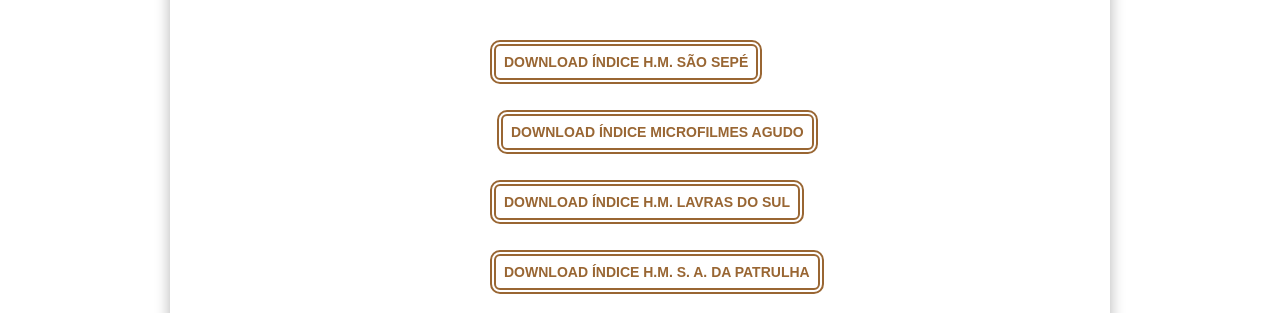
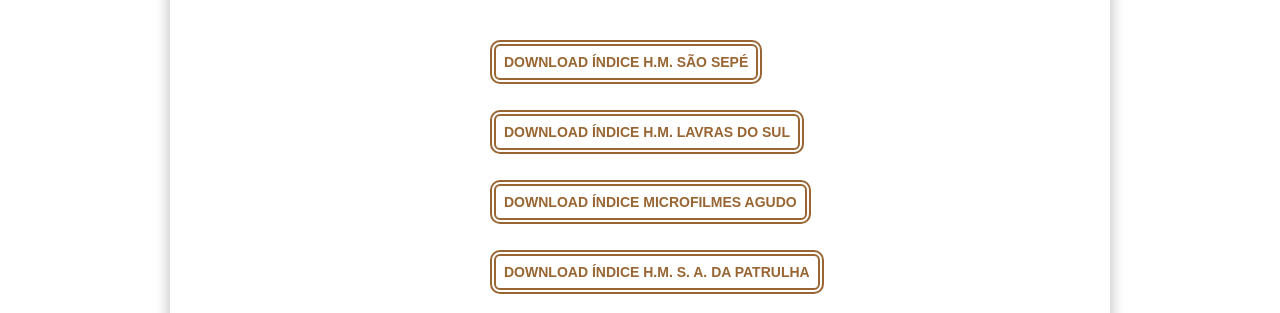
Before and after one commit to claudiovargas1955/claudiovargas1955.github.io, a Jekyll site: the page built from _pages/downloads.html, in a window 1280 px wide. Shown: the part 472-785 px from the top of the page. Built offline with Jekyll 4.4.1, drawn with Linux system fonts in a browser that asks for light colours; some web fonts are replaced.

Commit message:
Update downloads.html

```diff
--- a/_pages/downloads.html
+++ b/_pages/downloads.html
@@ -39,7 +39,7 @@ title:  "DOWNLOADS"
 			 padding-right:8px;
                          color:#996633;
 			 font-weight:bold;
-			 margin-left:307px;
+			 margin-left:300px;
 
             }
 
@@ -132,8 +132,8 @@ relacionadas: <br><br>
 
 <div id="indices">
 <a class="indls" href="I.H.M. SÃO SEPÉ.rar">DOWNLOAD ÍNDICE H.M. SÃO SEPÉ</a><br>
-<a class="indsap" href="I.H.M. LAVRAS DO SUL.rar">DOWNLOAD ÍNDICE MICROFILMES AGUDO</a><br>
-<a class="indcs" href="I.H.M. LAVRAS DO SUL.rar">DOWNLOAD ÍNDICE H.M. LAVRAS DO SUL</a><br>
+<a class="indsap" href="I.H.M. LAVRAS DO SUL.rar">DOWNLOAD ÍNDICE H.M. LAVRAS DO SUL</a><br>
+<a class="indcs" href="I.H.M. LAVRAS DO SUL.rar">DOWNLOAD ÍNDICE MICROFILMES AGUDO</a><br>
 <a class="indlcs" href="texto.rar";>DOWNLOAD ÍNDICE H.M. S. A. DA PATRULHA</a><br>
 <a class="indlds" href="I.H.M. CACH SUL.rar";>DOWNLOAD ÍNDICE H.M. CACHOEIRA DO SUL</a><br>
 <a class="indlfs" href="I.H.M. LAVRAS DO SUL.rar">DOWNLOAD ÍNDICE H.M. PASSO DO SOBRADO</a><br>
```
